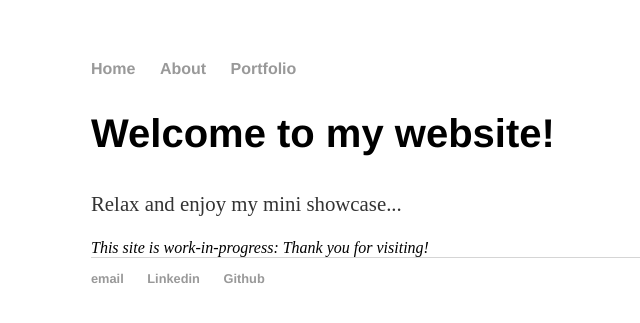
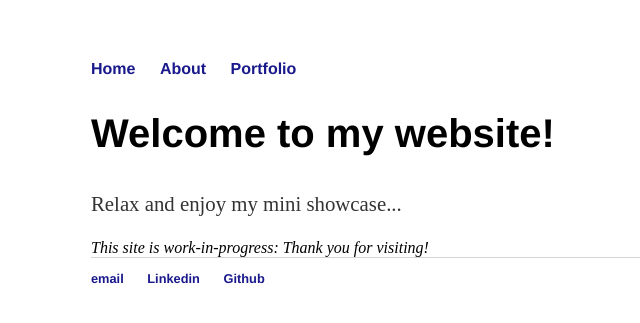
Before and after one commit to rodstaff/rodstaff.github.io, a Jekyll site: the page built from index.html, in a window 1280 px wide. Shown: the top 323 px of the page, without its empty margins (101-741 px from the left). Built offline with Jekyll 4.4.1, drawn with Linux system fonts in a browser that asks for light colours.

Commit message:
modified main.css/link font color

```diff
--- a/css/main.css
+++ b/css/main.css
@@ -14,7 +14,9 @@ nav ul li, footer ul li {
 }
 a {
     text-decoration: none;
-    color: #999;
+/*    color: #999; light gray */
+/*    color: #f0d02d; dark gold*/
+      color: #19198c;
 }
 a:hover {
     text-decoration: underline;
```
